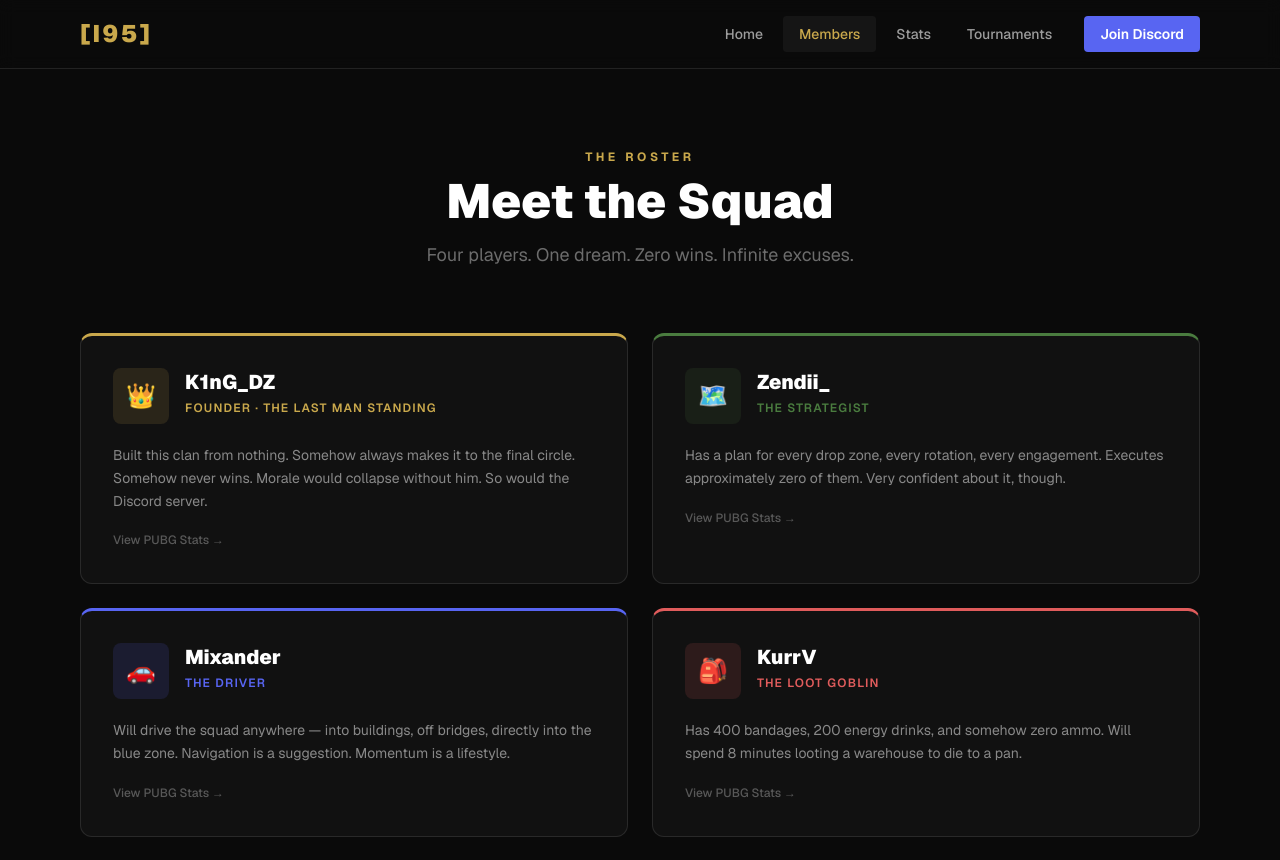
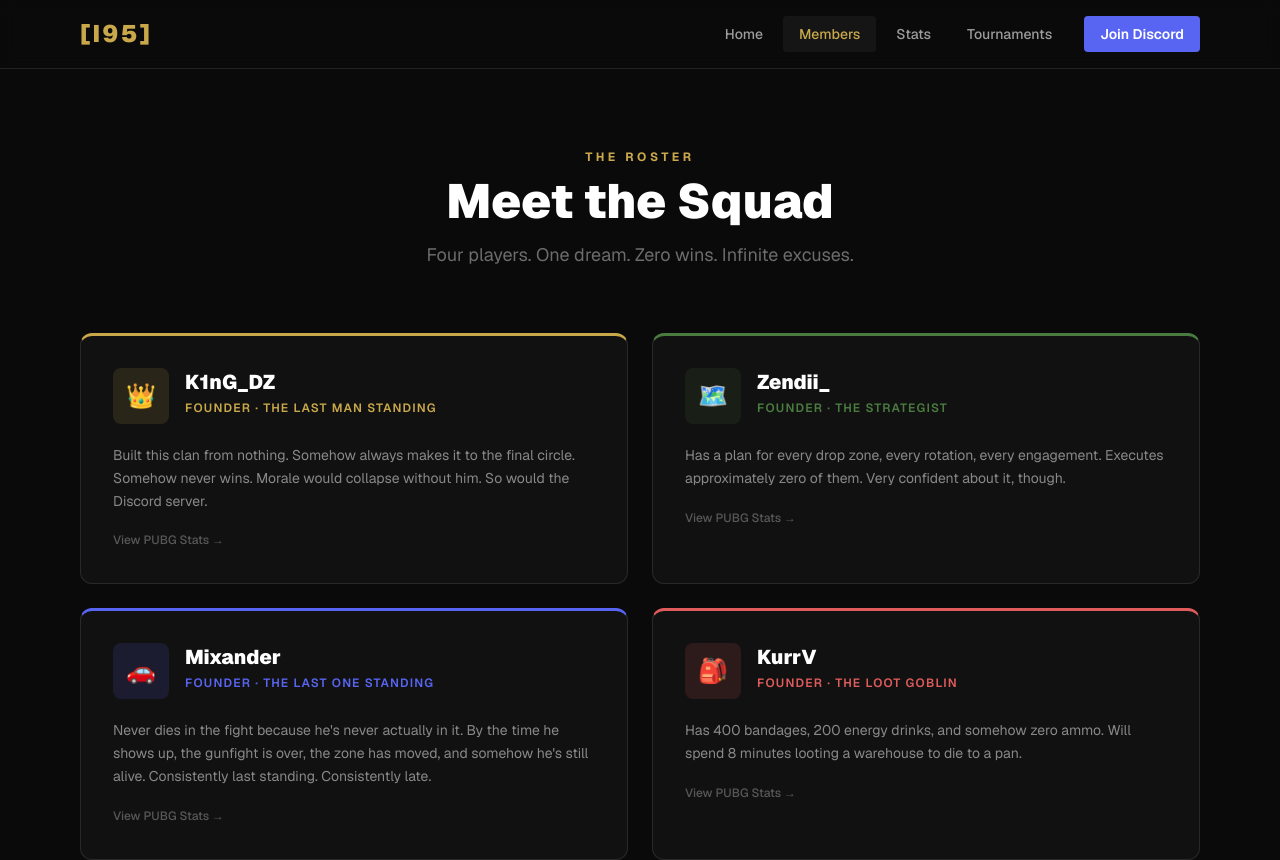
Before and after one commit to k1ngdz/i95-website, a Next.js app: page /members in a window 1280 px wide. Shown: the top 860 px of the page. Built offline with nearby package versions, Linux system fonts and the light colour scheme.

Commit message:
Make all 4 founders, update Mixander role and desc

```diff
--- a/app/members/page.tsx
+++ b/app/members/page.tsx
@@ -10,21 +10,21 @@ const members = [
   },
   {
     tag: "Zendii_",
-    role: "The Strategist",
+    role: "Founder · The Strategist",
     emoji: "🗺️",
     desc: "Has a plan for every drop zone, every rotation, every engagement. Executes approximately zero of them. Very confident about it, though.",
     color: "#4a7c3f",
   },
   {
     tag: "Mixander",
-    role: "The Driver",
+    role: "Founder · The Last One Standing",
     emoji: "🚗",
-    desc: "Will drive the squad anywhere — into buildings, off bridges, directly into the blue zone. Navigation is a suggestion. Momentum is a lifestyle.",
+    desc: "Never dies in the fight because he's never actually in it. By the time he shows up, the gunfight is over, the zone has moved, and somehow he's still alive. Consistently last standing. Consistently late.",
     color: "#5865F2",
   },
   {
     tag: "KurrV",
-    role: "The Loot Goblin",
+    role: "Founder · The Loot Goblin",
     emoji: "🎒",
     desc: "Has 400 bandages, 200 energy drinks, and somehow zero ammo. Will spend 8 minutes looting a warehouse to die to a pan.",
     color: "#e05c5c",
```
